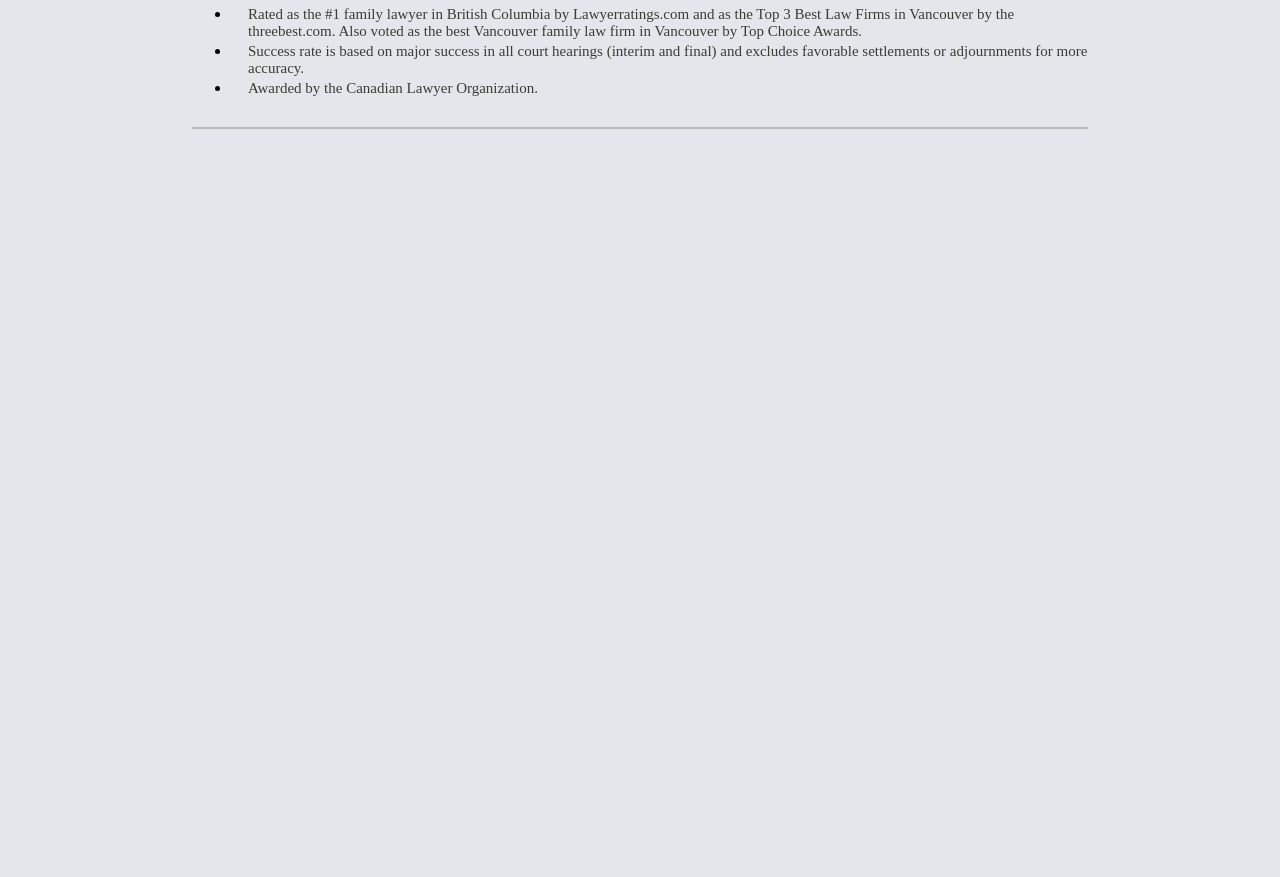
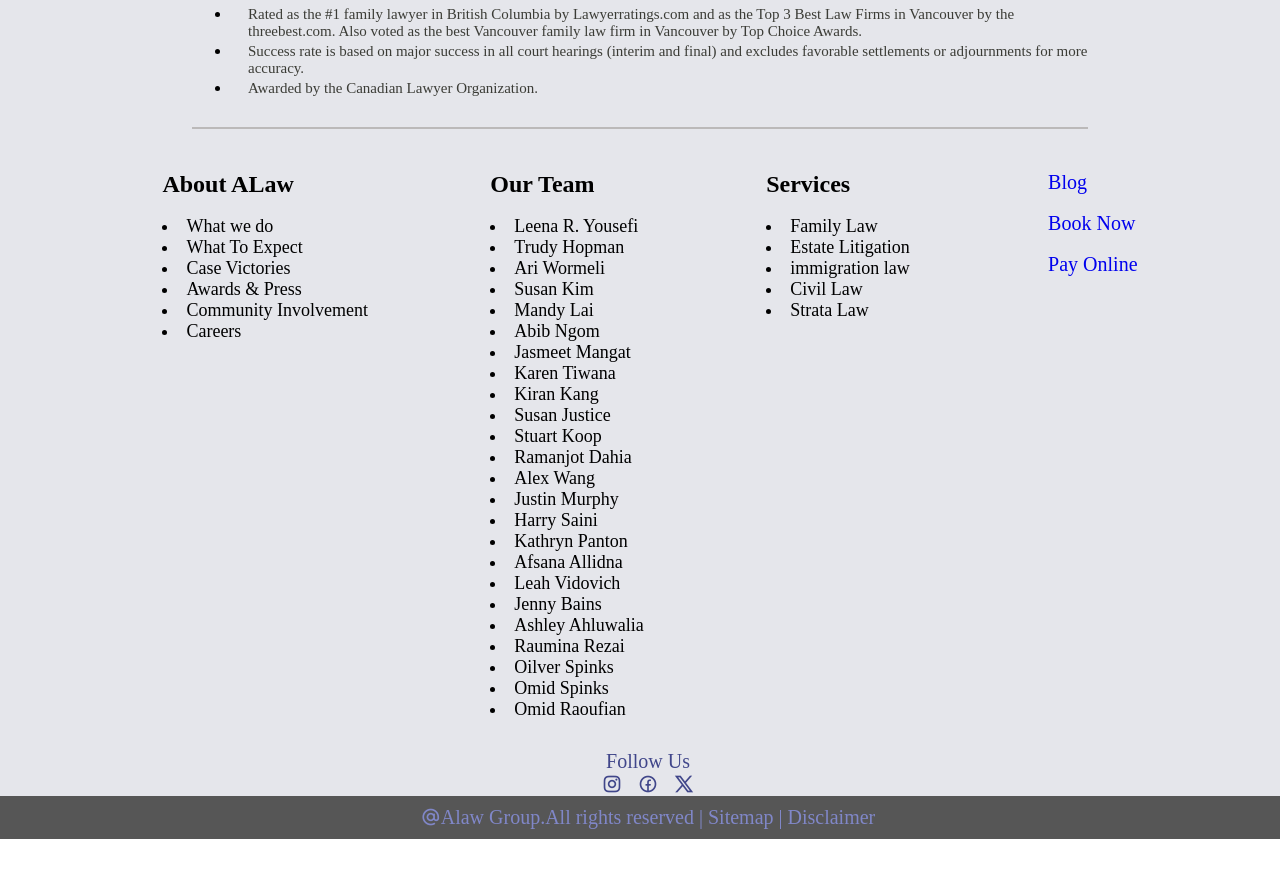
Before and after one commit to Manish01137/law-firm, a plain HTML site: page index.html in a window 1280 px wide. Shown: the part 7372-8249 px from the top of the page. After the commit the page ends 8211 px from the top, so only its background shows below. Drawn offline with nearby package versions, Linux system fonts and the light colour scheme.

Commit message:
footer-added

```diff
--- a/index.css
+++ b/index.css
@@ -754,11 +754,68 @@ margin: 30px auto;
 
 /* footerṢtart */
 .footer-desc{
-height: 800px;
+height: auto;
+/* background-color: #E5E6EB; */
 background-color: #E5E6EB;
+
+}
+.footer-m{
+    display: flex;
+    background-color: #E5E6EB;
+    justify-content: space-evenly;
+
+    padding-bottom: 30px;
+    padding-left: 20px;
+    margin-left: 20px;
+    margin-right: 20px;
+
+}
+.abutalaw-m{
+   background-color:#E5E6EB;
+}
+.blog-m :hover a{
+    text-decoration: underline;
 }
 /* footerEnd */
+/* footer-lastt-start */
+.footer-last{
+    content:"2025 ALaw Group. All rights reserved | Sitemap | Disclaimer";
+    display: block;
+    text-align: center;
+    padding: 10px;
+    font-size: 14px;
+    color: #8087c8;
+    background-color: #565656;
+}
 
+/* footer-last-end */
+/* social-meida-start */
+.social-media-m{
+    display: flex;
+    flex-direction: column;
+    align-items: center;
+    justify-content: center;
+     background-color: #E5E6EB;
+}
+
+ .media{
+    display: flex;
+    align-items: center;
+    justify-content: center;
+    background-color: #E5E6EB;
+    color: #40468a;
+}
+
+.account{
+    display: flex;
+    align-items: center;
+    justify-content: center;
+    color: #40468a;
+}
+.account :hover{
+    color: #3B3C36;
+}
+/* social-media-end */
 /*  law fmaily start */
 .law-service{
     display: flex;
--- a/index.html
+++ b/index.html
@@ -367,7 +367,77 @@
 
 
 <div class="footer-desc">
+    <div class="footer-m">
+        <div class="abutalaw-m">
+            <h2>About ALaw</h2>
+            <br>
+            <li>What we do</li>
+            <li>What To Expect</li>
+            <li>Case Victories</li>
+            <li>Awards & Press</li>
+            <li>Community Involvement</li>
+            <li>Careers</li>
+        </div>
+        <div class="our-team">
+            <h2>Our Team</h2>
+            <br>
+            <li>Leena R. Yousefi</li>
+            <li>Trudy Hopman</li>
+            <li>Ari Wormeli</li>
+            <li>Susan Kim</li>
+            <li>Mandy Lai</li>
+            <li>Abib Ngom</li>
+            <li>Jasmeet Mangat</li>
+            <li>Karen Tiwana</li>
+            <li>Kiran Kang</li>
+            <li>Susan Justice</li>
+            <li>Stuart Koop</li>
+            <li>Ramanjot Dahia</li>
+            <li>Alex Wang</li>
+            <li>Justin Murphy</li>
+            <li>Harry Saini</li>
+            <li>Kathryn Panton</li>
+            <li>Afsana Allidna</li>
+            <li>Leah Vidovich</li>
+            <li>Jenny Bains</li>
+            <li>Ashley Ahluwalia</li>
+            <li>Raumina Rezai</li>
+            <li>Oilver Spinks</li>
+            <li>Omid Spinks</li>
+            <li>Omid Raoufian</li>
+        </div>
+        <div class="Service-m">
 
+            <h2>Services</h2>
+            <br>
+            <li>Family Law</li>
+            <li>Estate Litigation</li>
+            <li>immigration law</li>
+            <li>Civil Law</li>
+            <li>Strata Law</li>
+        </div>
+        <div class="blog-m">
+
+            <p><a href="#">Blog</a></p>
+            <br>
+            <p><a href="#">Book Now</a></p>
+            <br>
+            <p><a href="#">Pay Online</a></p>
+        </div>
+    </div>
+</div>
+<div class="social-media-m">
+
+    <div class="media">
+         <p>Follow Us</p>
+    </div>
+    <div class="account">
+        <p><i class="ri-instagram-line"></i></p> <p><i class="ri-facebook-circle-line"></i></p> <p><i class="ri-twitter-x-line"></i></p>
+    </div>
+
+</div>
+<div class="footer-last">
+    <p><i class="ri-at-line"></i>Alaw Group.All rights reserved | Sitemap | Disclaimer</p>
 </div>
 
 <!-- connect end -->
```
Also changed, not shown: 1 other file.
